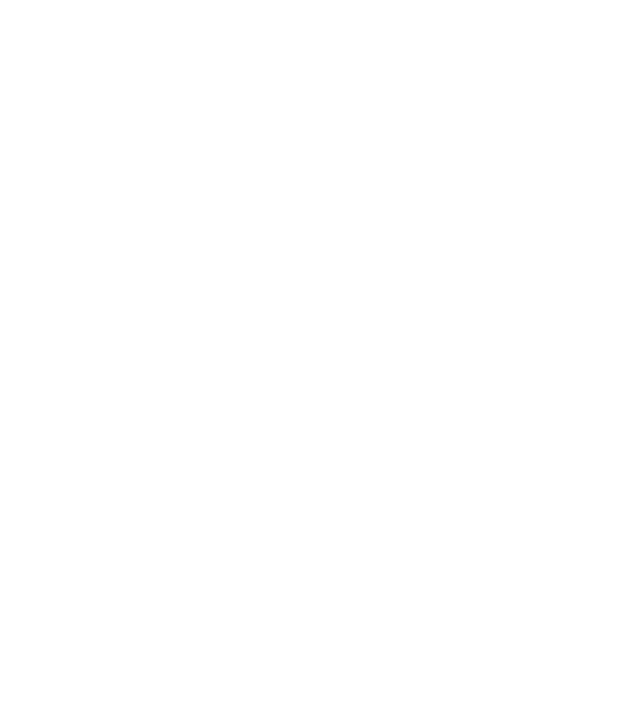
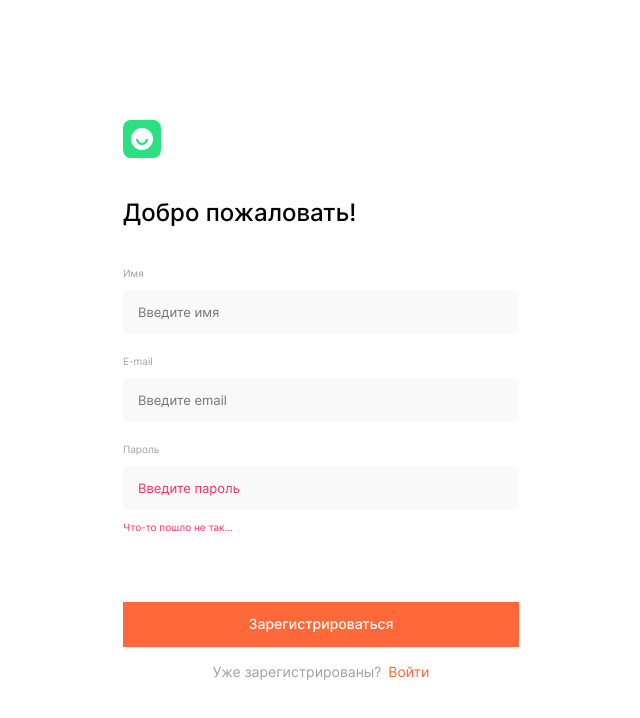
Before and after one commit to JekaEvgeniy/movies-explorer-frontend, a React (Create React App) app: page /signup in a window 1280 px wide. Before the commit this address had no page. Shown: the top 718 px of the page, without its empty margins (319-959 px from the left). Built offline with nearby package versions, Linux system fonts and the light colour scheme.

Commit message:
route signin + signup

```diff
--- a/src/components/App/App.js
+++ b/src/components/App/App.js
@@ -2,6 +2,8 @@
 import { Route, Routes } from "react-router-dom";
 
 import Main from "../Main/Main";
+import Login from "../Login/Login";
+import Register from "../Register/Register";
 
 function App() {
   return (
@@ -9,6 +11,8 @@
 
       <Routes>
         <Route exact path="/" element={<Main />} />
+        <Route path="/signup" element={<Register />} />
+        <Route path="/signin" element={<Login />} />
       </Routes>
 
     </div>
--- /dev/null
+++ b/src/components/Login/Login.css
@@ -0,0 +1,248 @@
+.authorization {
+  box-sizing     : border-box;
+  min-height     : 100vh;
+  min-height     : 100dvh;
+  display        : flex;
+  flex-direction : column;
+  justify-content: center;
+}
+
+.authorization__container {
+  box-sizing  : border-box;
+  max-width   : 456px;
+  width       : 100%;
+  margin-left : auto;
+  margin-right: auto;
+  padding     : 70px 30px 70px 30px;
+}
+
+@media all and (max-width: 767px) {
+  .authorization__container {
+    display       : flex;
+    flex-direction: column;
+    flex          : 1;
+    padding-top   : 56px;
+    padding-bottom: 30px;
+  }
+}
+
+.authorization__logo {
+  display      : block;
+  width        : 38px;
+  height       : 38px;
+  margin-bottom: 40px;
+}
+
+@media all and (max-width: 767px) {
+  .authorization__logo {
+    margin-left  : auto;
+    margin-right : auto;
+    margin-bottom: 50px;
+  }
+}
+
+.authorization__header {
+  display    : block;
+  margin     : 0;
+  padding    : 0;
+  font-size  : 24px;
+  font-weight: 500;
+  line-height: normal;
+}
+
+@media all and (max-width: 767px) {
+  .authorization__header {
+    text-align: center;
+  }
+}
+
+.authorization-form {
+  all           : unset;
+  display       : flex;
+  flex-direction: column;
+  margin-top    : 40px;
+}
+
+@media all and (max-width: 767px) {
+  .authorization-form {
+    margin-top: 80px;
+    min-height: 497px;
+  }
+}
+
+.authorization-form__content {
+  display       : flex;
+  flex-direction: column;
+  min-height    : 353px;
+}
+
+@media all and (min-width: 768px) and (max-width: 1024px) {
+  .authorization-form__content {
+    min-height: 343px;
+  }
+}
+
+@media all and (max-width: 767px) {
+  .authorization-form__content {
+    min-height: auto;
+    flex      : 1;
+  }
+}
+
+.authorization-form__content-bottom {
+  margin-top : auto;
+  padding-top: 50px;
+}
+
+@media all and (max-width: 767px) {
+  .authorization-form__content-bottom {
+    padding-top: 138px;
+  }
+}
+
+.authorization-form__label {
+  all           : unset;
+  box-sizing    : border-box;
+  margin-top    : 0px;
+  display       : flex;
+  flex-direction: column;
+}
+
+.authorization-form__title {
+  font-size  : 10px;
+  line-height: normal;
+  color      : #A0A0A0;
+}
+
+.authorization-form__input {
+  all             : unset;
+  box-sizing      : border-box;
+  display         : block;
+  padding         : 15px 15px 15px 15px;
+  margin-top      : 10px;
+  border-radius   : 8px;
+  background-color: #F9F9F9;
+  font-family     : "Inter", Arial, sans-serif;
+  font-size       : 13px;
+  line-height     : normal;
+  font-weight     : 400;
+  color           : #000;
+  text-align      : left;
+}
+
+.authorization-form__input_invalid {
+  color: #EE3465;
+}
+
+.authorization-form__input_invalid::-webkit-input-placeholder {
+  color: #EE3465;
+}
+
+.authorization-form__input_invalid:-moz-placeholder {
+  color: #EE3465;
+}
+
+.authorization-form__input_invalid::-moz-placeholder {
+  color: #EE3465;
+}
+
+.authorization-form__input_invalid:-ms-input-placeholder {
+  color: #EE3465;
+}
+
+.authorization-form__error-message {
+  display    : block;
+  margin     : 11px 0 0 0;
+  min-height : 9px;
+  font-size  : 10px;
+  line-height: 10px;
+  color      : #EE3465;
+  transition : opacity 0.3s ease-in-out;
+}
+
+.authorization-form__error-message:empty {
+  opacity: 0;
+}
+
+.authorization-form-actions {
+  display       : flex;
+  flex-direction: column;
+  gap           : 2px 0;
+}
+
+.authorization-form-actions__error-message {
+  display    : block;
+  margin     : 0;
+  min-height : 18px;
+  font-size  : 11px;
+  color      : #FF004C;
+  line-height: 18px;
+  text-align : center;
+}
+
+.authorization-form-actions__btn {
+  all        : unset;
+  box-sizing : border-box;
+  display    : block;
+  width      : 100%;
+  padding    : 13px 12px 15px 12px;
+  height     : 45px;
+  font-family: "Inter", Arial, sans-serif;
+  font-size  : 14px;
+  line-height: normal;
+  font-weight: 500;
+  color      : #fff;
+  text-align : center;
+  user-select: none;
+  cursor     : pointer;
+  transition : opacity 0.3s ease-in-out;
+}
+
+.authorization-form-actions__btn:hover {
+  opacity: 0.7;
+}
+
+@media all and (max-width: 767px) {
+  .authorization-form-actions__btn {
+    font-size  : 12px;
+    padding-top: 15px;
+  }
+}
+
+.authorization-form-actions__btn[disabled],
+.authorization-form-actions__btn_disabled {
+  background-color: #F8F8F8;
+  color           : #C2C2C2;
+  pointer-events  : none;
+}
+
+.authorization-form-actions__btn_orange {
+  background-color: #FF6838;
+}
+
+.authorization-form-actions__caption {
+  margin     : 14px 0 0 0;
+  font-size  : 14px;
+  line-height: normal;
+  text-align : center;
+  color      : #A0A0A0;
+}
+
+@media all and (max-width: 767px) {
+  .authorization-form-actions__caption {
+    margin-top: 12px;
+    font-size : 12px;
+  }
+}
+
+.authorization-form-actions__caption-link {
+  margin-left    : 3px;
+  text-decoration: none;
+  color          : #FF6838;
+  cursor         : pointer;
+  transition     : opacity 0.3s ease-in-out;
+}
+
+.authorization-form-actions__caption-link:hover {
+  opacity: 0.7;
+}
--- /dev/null
+++ b/src/components/Login/Login.js
@@ -0,0 +1,50 @@
+import React from 'react';
+import { Link } from "react-router-dom";
+
+import headerLogo from '../../images/header/logo.svg';
+
+function Login() {
+  return (
+
+    <section className="authorization">
+      <div className="authorization__container">
+        <Link to="/" className="authorization__logo">
+          <img className="image-contain" src={headerLogo} loading="lazy" alt="логотип" />
+        </Link>
+
+        <h1 className="authorization__header">Рады видеть!</h1>
+
+        <form className="authorization-form">
+          <div className="authorization-form__content">
+            <div className="authorization-form__content-top">
+              <label className="authorization-form__label">
+                <span className="authorization-form__title">E-mail</span>
+                <input type="email" inputmode="email" className="authorization-form__input" placeholder="Введите email" required />
+                  <span className="authorization-form__error-message"></span>
+              </label>
+              <label className="authorization-form__label">
+                <span className="authorization-form__title">Пароль</span>
+                <input type="password" className="authorization-form__input" placeholder="Введите пароль" required />
+                  <span className="authorization-form__error-message"></span>
+              </label>
+
+            </div>
+
+            <div className="authorization-form__content-bottom">
+              <div className="authorization-form-actions">
+                <p className="authorization-form-actions__error-message"></p>
+                <button type="button" className="authorization-form-actions__btn authorization-form-actions__btn_orange">Войти</button>
+                <p className="authorization-form-actions__caption">
+                  Ещё не зарегистрированы? <a className="authorization-form-actions__caption-link" href="/signup">Регистрация</a>
+                </p>
+              </div>
+            </div>
+          </div>
+        </form>
+      </div>
+    </section>
+
+  );
+}
+
+export default Login;
--- /dev/null
+++ b/src/components/Register/Register.js
@@ -0,0 +1,53 @@
+import React from 'react';
+import { Link } from "react-router-dom";
+
+import headerLogo from '../../images/header/logo.svg';
+
+function Register() {
+  return (
+    <section className="authorization">
+      <div className="authorization__container">
+        <Link to="/" className="authorization__logo">
+          <img className="image-contain" src={headerLogo} loading="lazy" alt="логотип" />
+        </Link>
+
+        <h1 className="authorization__header">Добро пожаловать!</h1>
+
+        <form className="authorization-form">
+          <div className="authorization-form__content">
+            <div className="authorization-form__content-top">
+              <label className="authorization-form__label">
+                <span className="authorization-form__title">Имя</span>
+                <input type="text" className="authorization-form__input" minlength="2" maxlength="30" placeholder="Введите имя" required />
+                <span className="authorization-form__error-message"></span>
+              </label>
+              <label className="authorization-form__label">
+                <span className="authorization-form__title">E-mail</span>
+                <input type="email" inputmode="email" className="authorization-form__input" placeholder="Введите email" required />
+                <span className="authorization-form__error-message"></span>
+              </label>
+              <label className="authorization-form__label">
+                <span className="authorization-form__title">Пароль</span>
+                <input type="password" className="authorization-form__input authorization-form__input_invalid" placeholder="Введите пароль" required />
+                <span className="authorization-form__error-message">Что-то пошло не так...</span>
+              </label>
+
+            </div>
+
+            <div className="authorization-form__content-bottom">
+              <div className="authorization-form-actions">
+                <p className="authorization-form-actions__error-message"></p>
+                <button type="button" className="authorization-form-actions__btn authorization-form-actions__btn_orange">Зарегистрироваться</button>
+                <p className="authorization-form-actions__caption">
+                  Уже зарегистрированы? <a className="authorization-form-actions__caption-link" href="/signin">Войти</a>
+                </p>
+              </div>
+            </div>
+          </div>
+        </form>
+      </div>
+    </section>
+  )
+}
+
+export default Register;
--- a/src/index.css
+++ b/src/index.css
@@ -9,3 +9,5 @@
 @import url(./components/Header/Header.css);
 
 @import url(./components/SectionHeader/SectionHeader.css);
+
+@import url(./components/Login/Login.css);
```
